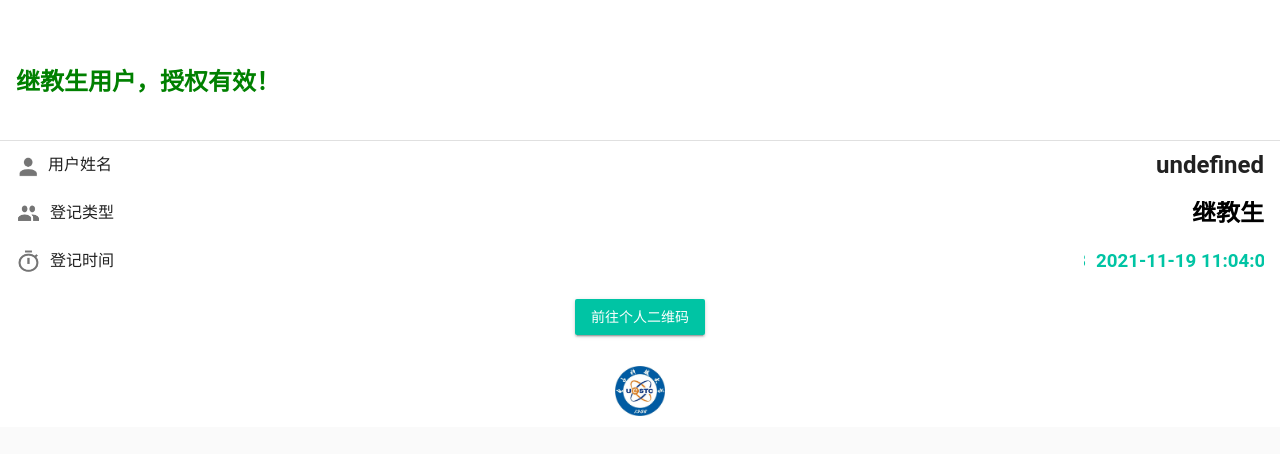
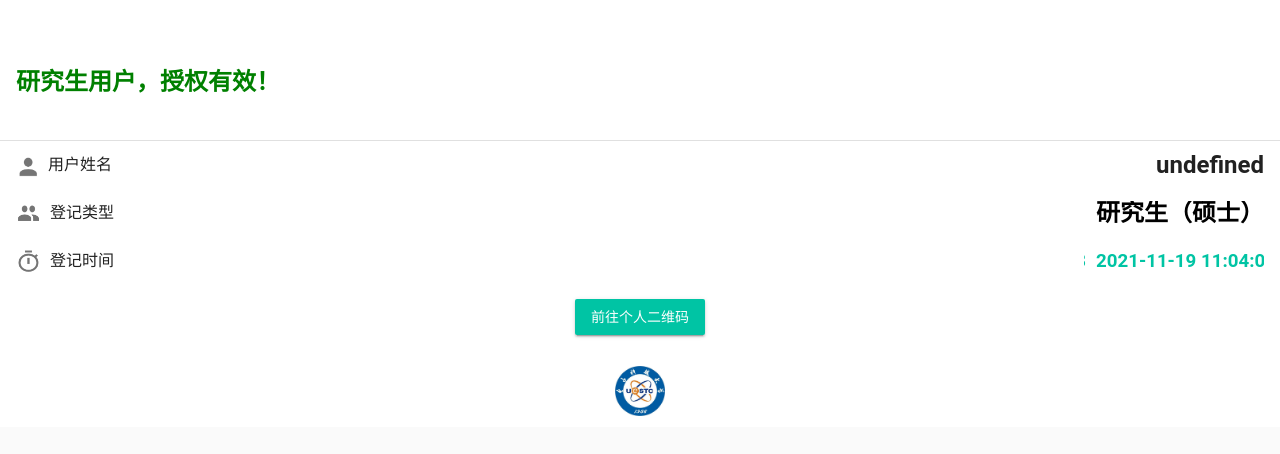
Before and after one commit to WeiFZ/passer, a plain HTML site: page index.html in a window 1280 px wide. Drawn offline with Linux system fonts and the light colour scheme; no server answers; a web font is replaced by a local one.

Commit message:
Update index.html

```diff
--- a/index.html
+++ b/index.html
@@ -973,8 +973,8 @@
                           //   var gbkName = new TextDecoder('gbk').decode(bufferContent);
                           //   document.getElementById("username").innerHTML = gbkName;
                           // }
-                          document.getElementById("usertype").innerHTML = "继教生";
-                          document.getElementById("userPasstext").innerHTML = "继教生用户，授权有效！";
+                          document.getElementById("usertype").innerHTML = "研究生（硕士）";
+                          document.getElementById("userPasstext").innerHTML = "研究生用户，授权有效！";
                         </script>
                       </div>
                     </h3>
```
